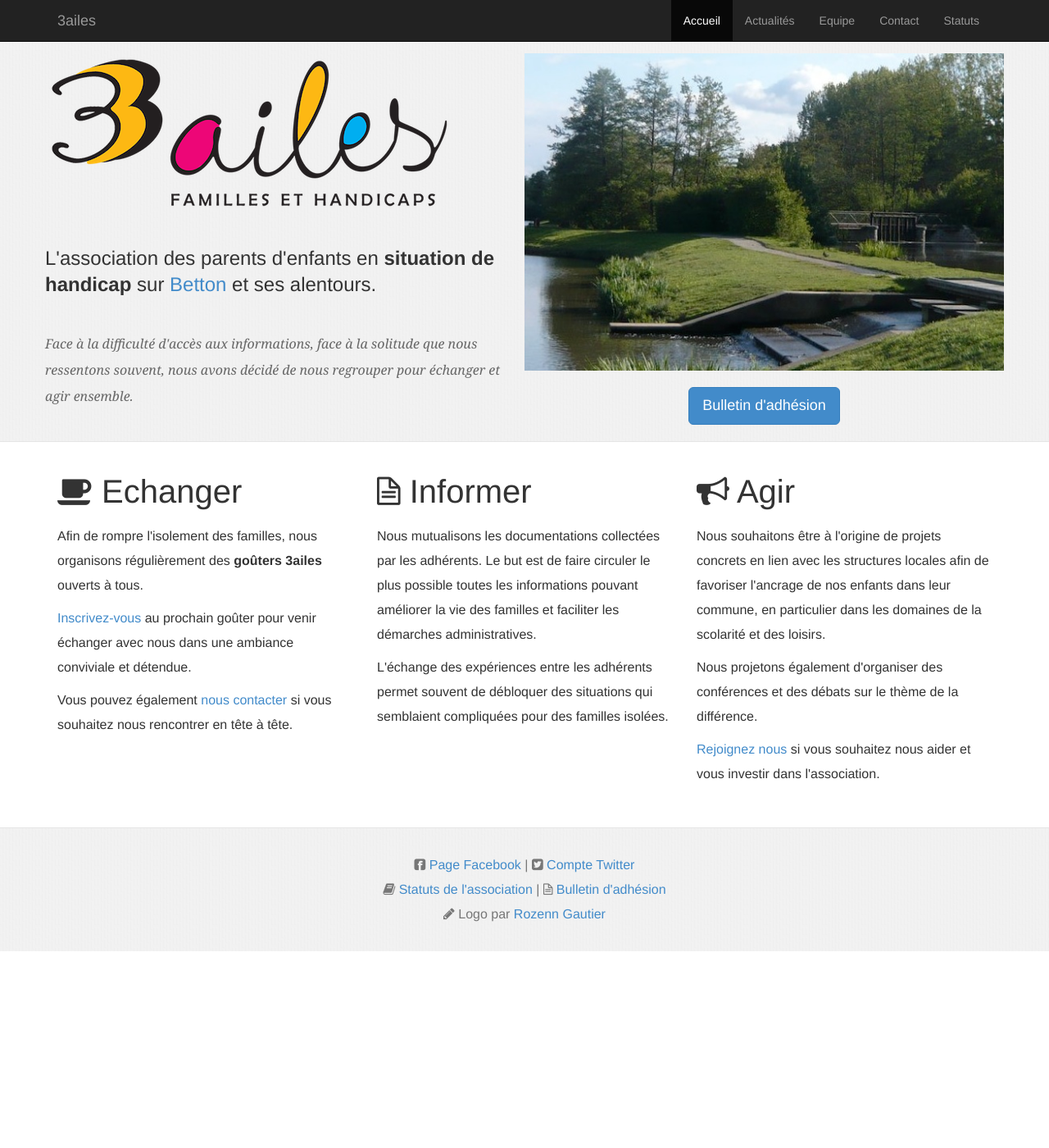
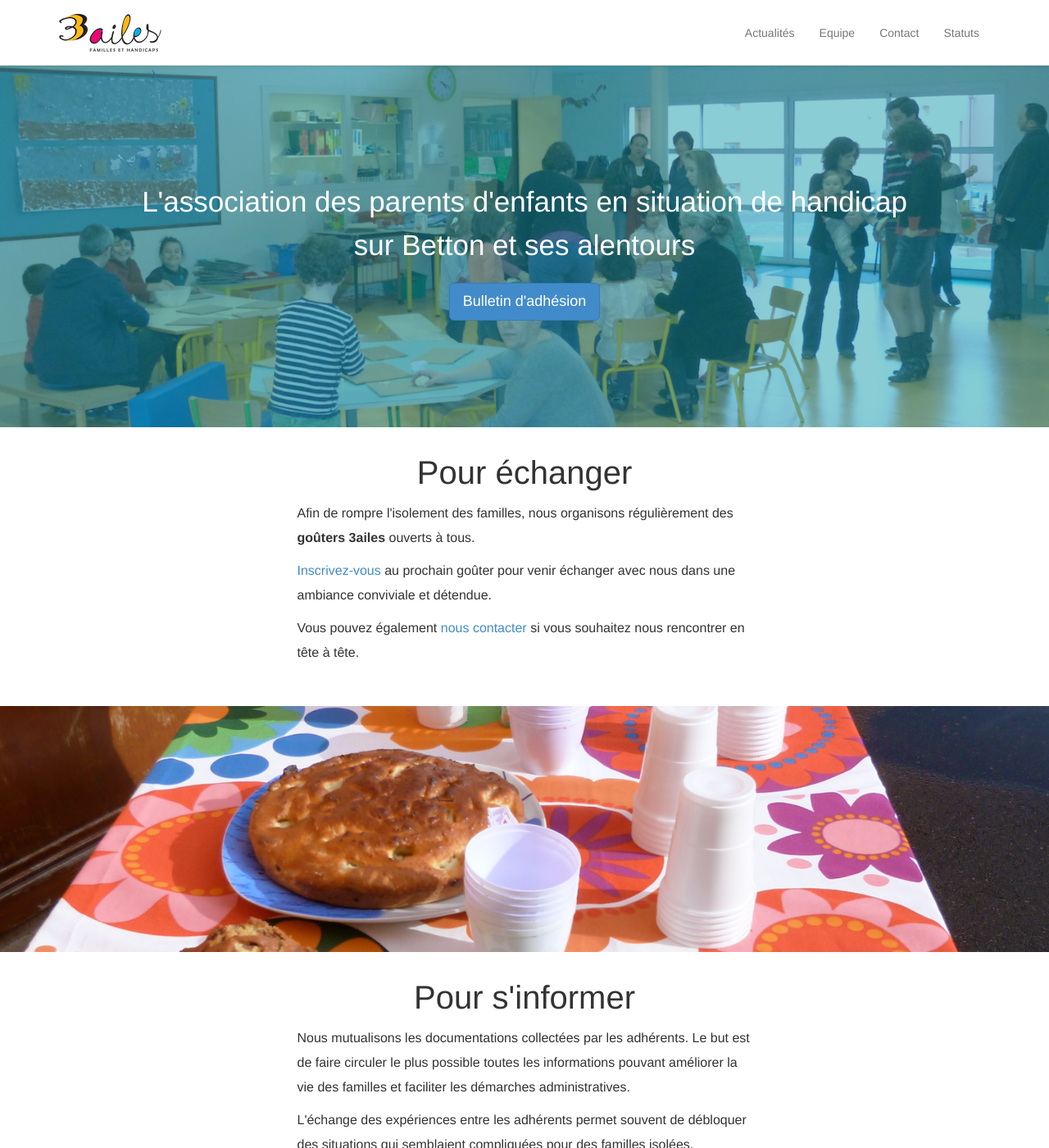
Before and after one commit to aymerick/3ailes, a Jekyll site: the page built from index.html, in a window 1280 px wide and 1400 px high. Shown: the whole window at 82% size. Built offline with Jekyll 4.4.1, drawn with Linux system fonts in a browser that asks for light colours; Markdown is read by kramdown in place of the engine named in the settings; some of the changed text lies outside the part shown.

Commit message:
new homepage

```diff
--- a/_layouts/default.html
+++ b/_layouts/default.html
@@ -44,7 +44,7 @@
       fjs.parentNode.insertBefore(js, fjs);
     }(document, 'script', 'facebook-jssdk'));</script>
 
-    <nav class="navbar navbar-inverse navbar-fixed-top" role="navigation">
+    <nav class="navbar navbar-default navbar-fixed-top" role="navigation">
       <div class="container">
         <div class="navbar-header">
           <button type="button" class="navbar-toggle" data-toggle="collapse" data-target="#navbar-collapsable">
@@ -53,14 +53,11 @@
             <span class="icon-bar"></span>
             <span class="icon-bar"></span>
           </button>
-          <a class="navbar-brand" href="/index.html">3ailes</a>
+          <a class="navbar-brand" href="/index.html"><img class="logo" src="/img/logo-petit.png" alt="3ailes" /></a>
         </div>
 
         <div class="collapse navbar-collapse pull-right" id="navbar-collapsable">
           <ul class="nav navbar-nav">
-            <li class="{% if page.body-id == 'home' %}active{% endif %}">
-              <a href="/index.html">Accueil</a>
-            </li>
             <li class="{% if page.body-id == 'actualites' or page.body-id == 'actualites-post' %}active{% endif %}">
               <a href="/actualites.html">Actualités</a>
             </li>
--- a/actualites.html
+++ b/actualites.html
@@ -25,7 +25,7 @@ og-type: website
     <div class="col-md-8">
       {% for post in site.posts limit: 10 %}
         <div class="row">
-          <div class="col-md-8">
+          <div class="col-md-12">
             <div class="post-excerpt">
               <h2><a href="{{ post.url }}">{{ post.title }}</a></h2>
               <div class="date">{{ post.date | date: "%d/%m/%Y" }}</div>
--- a/css/3ailes.css
+++ b/css/3ailes.css
@@ -2,11 +2,34 @@
 
 body {
   position: relative;
-  padding-top: 40px;
+  margin-top: 80px;
 }
 
 body > .navbar {
   font-size: 14px;
+  background-color: #fff;
+  min-height: 80px;
+  margin-bottom: 0px;
+  border-bottom: 1px solid #e7e7e7;
+  box-shadow: 0 2px 5px rgba(0,0,0,.08);
+}
+
+body > .navbar .nav > li > a {
+  color: #777777;
+}
+
+body > .navbar .nav > li.active {
+  font-weight: bold;
+}
+
+body > .navbar .nav > li.active a,
+body > .navbar .nav > li.active a:hover,
+body > .navbar .nav > li.active a:focus {
+  background: none;
+}
+
+body > .navbar .navbar-collapse {
+  margin-top: 15px;
 }
 
 #main-content {
@@ -78,21 +101,51 @@ header .header-img {
 
 /* Home */
 
-#home header .header-text {
-  padding: 10px 0px;
+#home .adhesion {
+  text-align: center;
+  margin-top: 20px;
 }
 
-#home header .header-text h1 {
-  font-size: 60px;
+#home section.hero {
+  text-align: center;
+  padding: 120px 0;
 }
 
-#home header .header-text .subtitle {
-  margin-bottom: 40px;
+#home section.hero.empty {
+  text-align: center;
+  padding: 150px 0;
 }
 
-#home header .adhesion {
+#home section.hero.asso {
+  background: url("../img/home/gouter_salle_2_b_filter.png");
+  background-size: cover;
+}
+
+#home section.hero.echanger {
+  background: url("../img/home/gouter_table_2_b.png");
+  background-size: cover;
+}
+
+#home section.hero.informer {
+  background: url("../img/home/pate_a_sel_mains_b.png");
+  background-size: cover;
+}
+
+#home section.hero.agir {
+  background: url("../img/home/piscine_b.png");
+  background-size: cover;
+}
+
+#home section.hero.divertir {
+  background: url("../img/home/cine_b.png");
+  background-size: cover;
+}
+
+#home section.hero h1 {
+  color: white;
+  line-height: 1.5em;
   text-align: center;
-  margin-top: 20px;
+  font-size: 35px;
 }
 
 #home .objectives {
@@ -103,11 +156,27 @@ header .header-img {
 #home .objectives .title {
   margin-bottom: 20px;
   font-size: 40px;
+  text-align: center;
 }
 
 #home .objectives {
   margin-top: 40px;
   margin-bottom: 40px;
+}
+
+/* Extra small devices and Small devices */
+@media (max-width: 768px) {
+  #home section.hero h1 {
+    font-size: 25px;
+  }
+
+  #home section.hero {
+    padding: 30px 0;
+  }
+
+  #home section.hero.empty {
+    padding: 80px 0;
+  }
 }
 
 
@@ -206,23 +275,3 @@ header .header-img {
   font-size: 15px;
   font-style: italic;
 }
-
-/*
- * RESPONSIVE STUFF
- */
-
-/* Large devices */
-@media (min-width: 1200px) {
-
-}
-
-/* Extra small devices, Small devices and Medium devices */
-@media (max-width: 991px) {
-  #home .objectives {
-    margin-top: 0px;
-  }
-
-  #home .objectives .col-md-4{
-    margin-top: 40px;
-  }
-}
--- a/index.html
+++ b/index.html
@@ -6,42 +6,94 @@ description: Page d'accueil de l'association 3ailes
 og-type: website
 ---
 
-<header>
+<section class="asso hero">
   <div class="container">
     <div class="row">
-      <div class="col-md-6 header-text">
-        <img src='/img/logo-500x194.png' alt="3ailes" class="img-responsive" />
-        <p class='subtitle'>L'association des parents d'enfants en <b>situation de handicap</b> sur <a href="http://www.betton.fr" target="_blank">Betton</a> et ses alentours.</p>
-        <p class='desc'>Face à la difficulté d'accès aux informations, face à la solitude que nous ressentons souvent, nous avons décidé de nous regrouper pour échanger et agir ensemble.</p>
-      </div>
-      <div class="col-md-6 header-img">
-        <img src="./img/betton-etang-600x400.jpg" alt="Betton" class="img-responsive" />
+      <div class="col-md-10 col-md-offset-1">
+        <h1>
+          L'association des parents d'enfants en situation de handicap sur Betton et ses alentours
+        </h1>
         <p class='adhesion'>
           <a href="/files/bulletin-adhesion-3ailes.pdf" class="btn btn-primary btn-lg" target="_blank">Bulletin d'adhésion</a>
         </p>
       </div>
     </div>
   </div>
-</header>
+</section>
 
-<div class="container objectives">
+<section class="echanger objectives">
+  <div class="container">
     <div class="row">
-    <div class="col-md-4">
-      <p class="title"><i class="icon-coffee"></i> Echanger</p>
+      <div class="col-md-6 col-md-offset-3">
+        <p class="title">Pour échanger</p>
         <p>Afin de rompre l'isolement des familles, nous organisons régulièrement des <b>goûters 3ailes</b> ouverts à tous.
         <p><a href="./contact.html">Inscrivez-vous</a> au prochain goûter pour venir échanger avec nous dans une ambiance conviviale et détendue.</p>
         <p>Vous pouvez également <a href="./contact.html">nous contacter</a> si vous souhaitez nous rencontrer en tête à tête.</p>
       </div>
-    <div class="col-md-4">
-      <p class="title"><i class="icon-file-alt"></i> Informer</p>
+    </div>
+  </div>
+</section>
+
+<section class="echanger hero empty">
+</section>
+
+<section class="informer objectives">
+  <div class="container">
+    <div class="row">
+      <div class="col-md-6 col-md-offset-3">
+        <p class="title">Pour s'informer</p>
         <p>Nous mutualisons les documentations collectées par les adhérents. Le but est de faire circuler le plus possible toutes les informations pouvant améliorer la vie des familles et faciliter les démarches administratives.</p>
         <p>L'échange des expériences entre les adhérents permet souvent de débloquer des situations qui semblaient compliquées pour des familles isolées.</p>
       </div>
-    <div class="col-md-4">
-      <p class="title"><i class="icon-bullhorn"></i> Agir</p>
+    </div>
+  </div>
+</section>
+
+<section class="informer hero empty">
+</section>
+
+<section class="agir objectives">
+  <div class="container">
+    <div class="row">
+      <div class="col-md-6 col-md-offset-3">
+        <p class="title">Pour agir</p>
         <p>Nous souhaitons être à l'origine de projets concrets en lien avec les structures locales afin de favoriser l'ancrage de nos enfants dans leur commune, en particulier dans les domaines de la scolarité et des loisirs.</p>
+        <p>Nous proposons par exemple une <b>activité piscine</b> pour permettre aux enfants de 3ailes et à leurs parents de passer un moment agréable sans stress. L'activité a lieu dans la piscine du centre nage forme détente, rue de Rome, à Betton. L'encadrement, est assuré par une maître nageuse diplômée.</p>
         <p>Nous projetons également d'organiser des conférences et des débats sur le thème de la différence.</p>
         <p><a href="./contact.html">Rejoignez nous</a> si vous souhaitez nous aider et vous investir dans l'association.</p>
       </div>
     </div>
   </div>
+</section>
+
+<section class="agir hero empty">
+</section>
+
+<section class="divertir objectives">
+  <div class="container">
+    <div class="row">
+      <div class="col-md-6 col-md-offset-3">
+        <p class="title">Pour se divertir</p>
+        <p>Nous organisons des scéances de <b>cinéma adapté</b> au cinéma le Triskel. L'idée est de permettre une projection dans des conditions privilégiées avec un son diminué, une lumière douce et la possibilité pour les enfants de parler, de se lever, seules conditions pour eux de profiter pleinement du film.</p>
+      </div>
+    </div>
+  </div>
+</section>
+
+<section class="divertir hero empty">
+</section>
+
+<section class="more objectives">
+  <div class="container">
+    <div class="row">
+      <div class="col-md-3 col-md-offset-3">
+        <p>Tenez vous informés en suivant notre page <a href="http://www.facebook.com/3ailes" target="_blank">Facebook</a> et notre compte <a href="https://twitter.com/asso3ailes" target="_blank">Twitter</a></p>.
+      </div>
+      <div class="col-md-3">
+        <p class='adhesion'>
+          <a href="/files/bulletin-adhesion-3ailes.pdf" class="btn btn-primary btn-lg" target="_blank">Bulletin d'adhésion</a>
+        </p>
+      </div>
+    </div>
+  </div>
+</section>
```
Also changed, not shown: img/home/cine_b.png (added), img/home/gouter_salle_2_b_filter.png (added), img/home/gouter_table_2_b.png (added), img/home/pate_a_sel_mains_b.png (added), img/home/piscine_b.png (added), img/logo-petit.png (added). Lines whose indentation alone changed are shown as unchanged.
